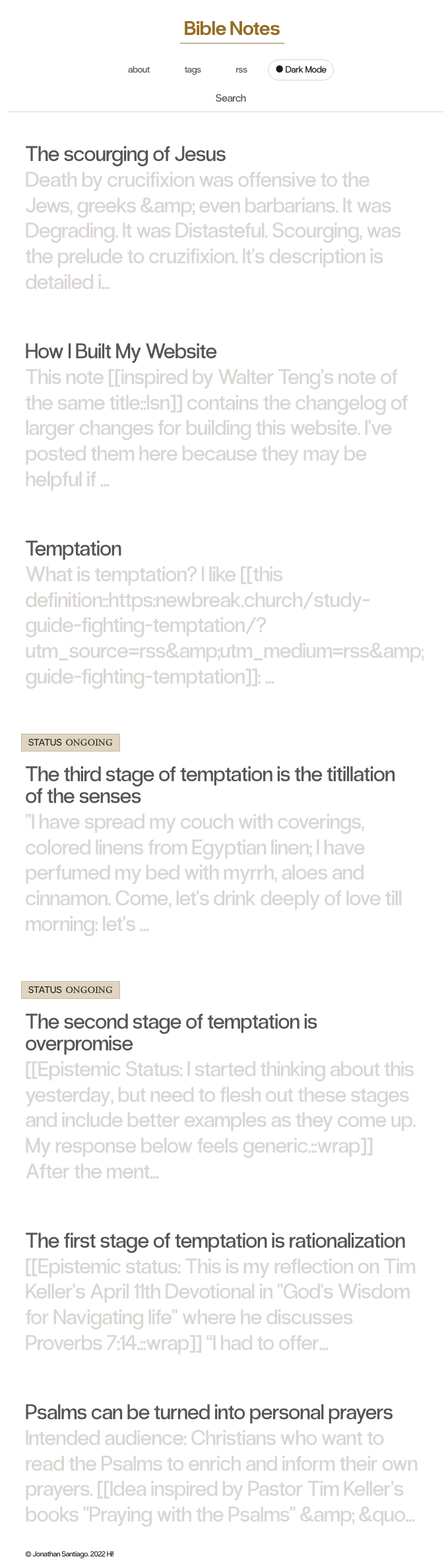
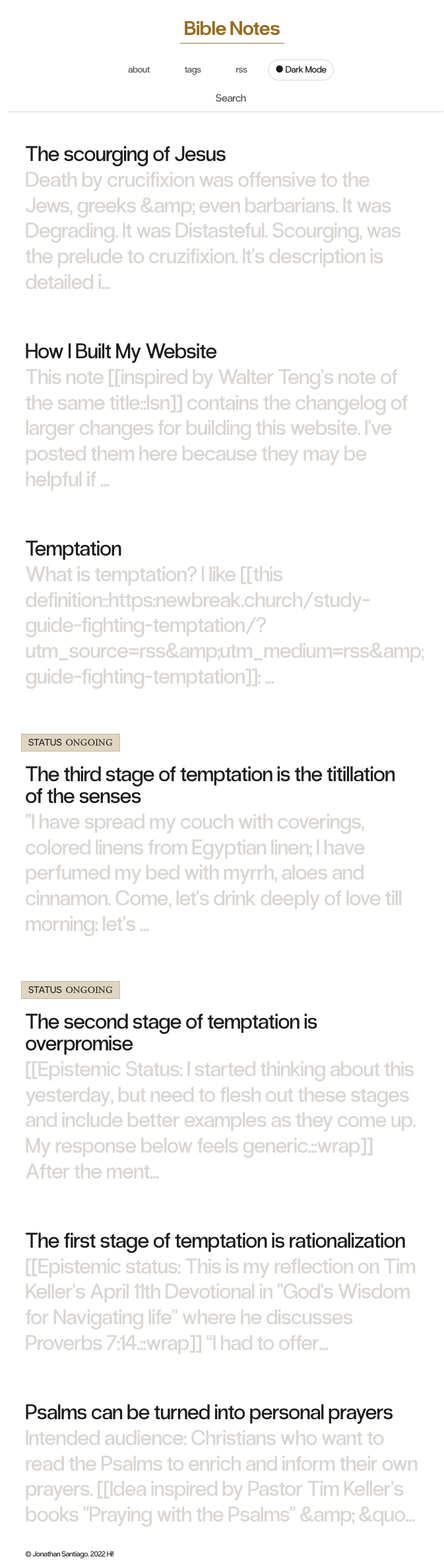
Before and after one commit to jsantiago611/digital-garden-master, a Jekyll site: the page built from index.md, in a window 1280 px wide. Shown: the whole page at 66% size, without its empty margins (298-971 px from the left). Built offline with Jekyll 4.4.1, drawn with Linux system fonts in a browser that asks for light colours.

Commit message:
remove color from feed title

```diff
--- a/_includes/Feed.html
+++ b/_includes/Feed.html
@@ -34,7 +34,7 @@
 {%- if page.permalink == "/" -%}
     {%- for item in site.posts -%}
         <div class="feed-title-excerpt-block disable-select" data-url="{{site.url}}{{item.url}}">
-            <a href="{{item.url}}" style="text-decoration: none; color: #555555;">
+            <a href="{{item.url}}" style="text-decoration: none;">
             {%- if item.status == "Ongoing" or item.status == "ongoing" -%}
             <ul style="padding-left: 20px; margin-top: 20px;" class="tags">
             <li style="padding: 5px 5px; border-radius: 10px;" class="status"><b>Status  </b>&nbsp{{item.status | capitalize }}</li>
```
